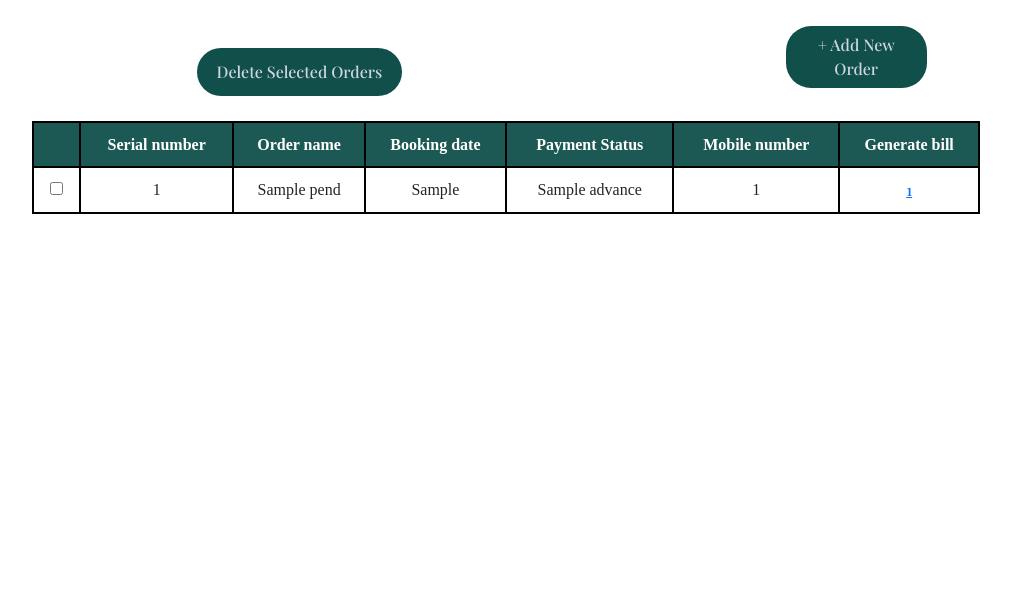
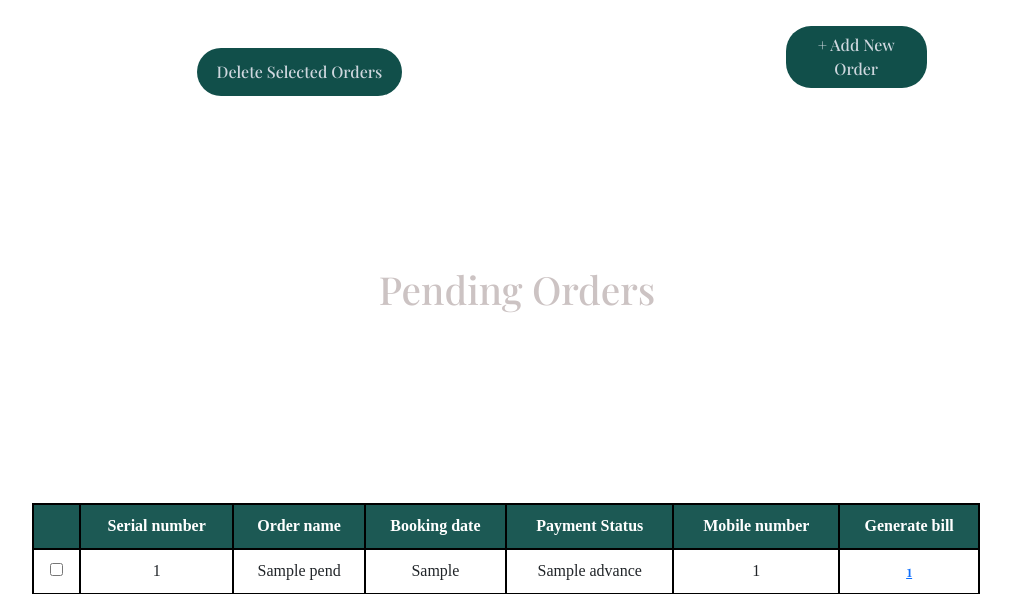
Before and after one commit to smanjot27/-Order-Management-and-Invoice-Generation-, a Django app: template templates/pending.html in a window 1280 px wide. Shown: the part 136-730 px from the top of the page, without its empty margins (123-1134 px from the left). Run offline with Django 3.2, Linux system fonts and the light colour scheme; the template is opened without the code that fills it: most values are stand-ins (such as "Sample title", 1, 10 or a date in 2020); some libraries are stand-ins or nearby versions.

Commit message:
Update pending.html

```diff
--- a/templates/pending.html
+++ b/templates/pending.html
@@ -9,6 +9,8 @@
 {% block body %}
 <div class="container">
 {% if pend %}
+<h2 id='headings'>Pending Orders</h2>
+
 <form method='POST' >
  {% csrf_token %}
 <table>
```
